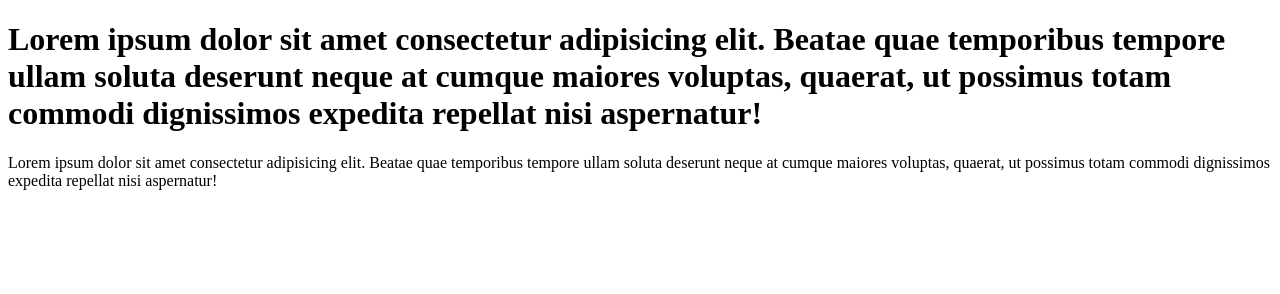
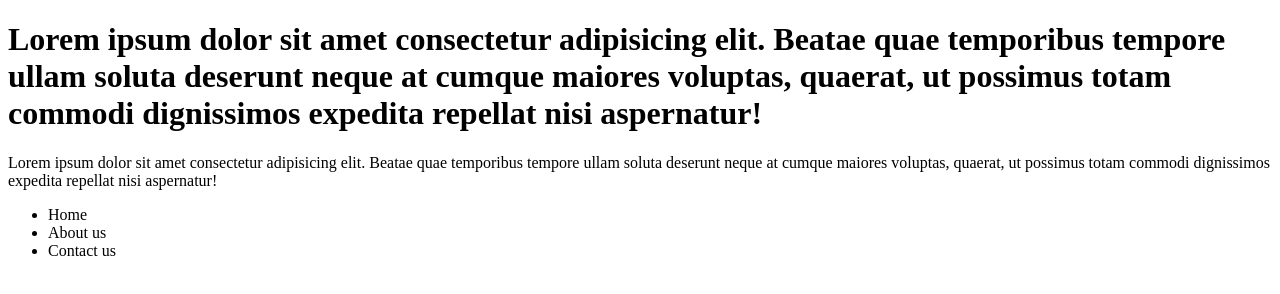
Before and after one commit to miguelhch/learn-git, a plain HTML site: page index.html in a window 1280 px wide. Drawn offline with Linux system fonts and the light colour scheme.

Commit message:
add a list

```diff
--- a/index.html
+++ b/index.html
@@ -8,6 +8,9 @@
 <body>
     <h1>Lorem ipsum dolor sit amet consectetur adipisicing elit. Beatae quae temporibus tempore ullam soluta deserunt neque at cumque maiores voluptas, quaerat, ut possimus totam commodi dignissimos expedita repellat nisi aspernatur!</h1>
     <p>Lorem ipsum dolor sit amet consectetur adipisicing elit. Beatae quae temporibus tempore ullam soluta deserunt neque at cumque maiores voluptas, quaerat, ut possimus totam commodi dignissimos expedita repellat nisi aspernatur!</p>
-
+    <ul>
+        <li>Home</li>
+        <li>About us</li>
+        <li>Contact us</li>
 </body>
 </html>
```
